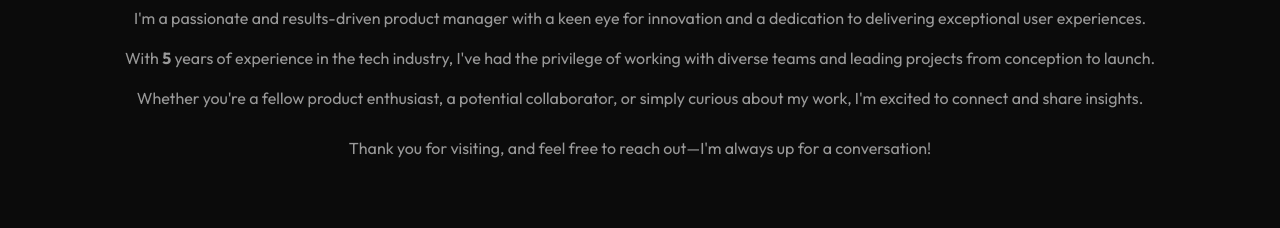
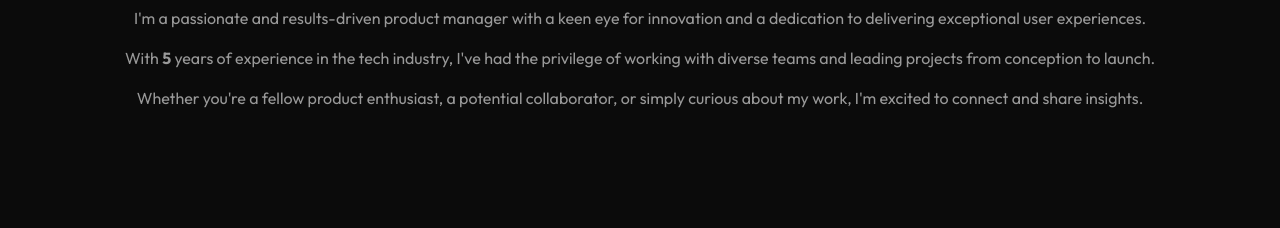
Before and after one commit to turtledelay/turtledelay.github.io, a plain HTML site: page index.html in a window 1280 px wide. Shown: the part 920-1148 px from the top of the page. Drawn offline with nearby package versions, Linux system fonts and the light colour scheme.

Commit message:
Update index.html
Updated About me and responsibilities section. And fixed changes made by a faulty save.

```diff
--- a/index.html
+++ b/index.html
@@ -81,9 +81,6 @@
           Whether you're a fellow product enthusiast, a potential collaborator, or simply curious about my work, I'm excited to connect and share insights.
         </p>
         <hr style="height:30px; visibility:hidden;" />
-        <p>
-          Thank you for visiting, and feel free to reach out—I'm always up for  a conversation!
-        </p>
       </div>
       <div class="container">
         <div class="image">
@@ -111,8 +108,7 @@
             <h3>Newton Classroom</h3>
             <p>
               In my role as a <strong>Product Manager</strong>, I oversaw the successful launch of a B2B SaaS product, resulting in a 40% increase in revenue and a 50% expansion in the customer base, driving significant business growth. Leading a cross-functional team of 20, I defined product features, and identified 20% more opportunities for enhancement. Through user interviews and collaboration with marketing, I improved usability, boosted brand awareness by 20%, and increased customer engagement by 15%, expanding market reach and enhancing customer loyalty.
-            </p>
-
+              </p>
             <div class="image">
               <img src="./assets/portfolio1.png" alt="" />
             </div>
@@ -123,7 +119,6 @@
           <p>
             In my role as a <strong>Sales Development Executive</strong>, I increased conversion rates by 20% and revenue growth by 15%. By executing market research initiatives and implementing effective cold outreach strategies, I achieved a notable 10x increase in qualified leads, expanded the client base, and surpassed quarterly targets by 20%, resulting in a 25% revenue increase and significant business growth.
           </p>
-
           <div class="image">
             <img src="./assets/portfolio2.png" alt="" />
           </div>
```
